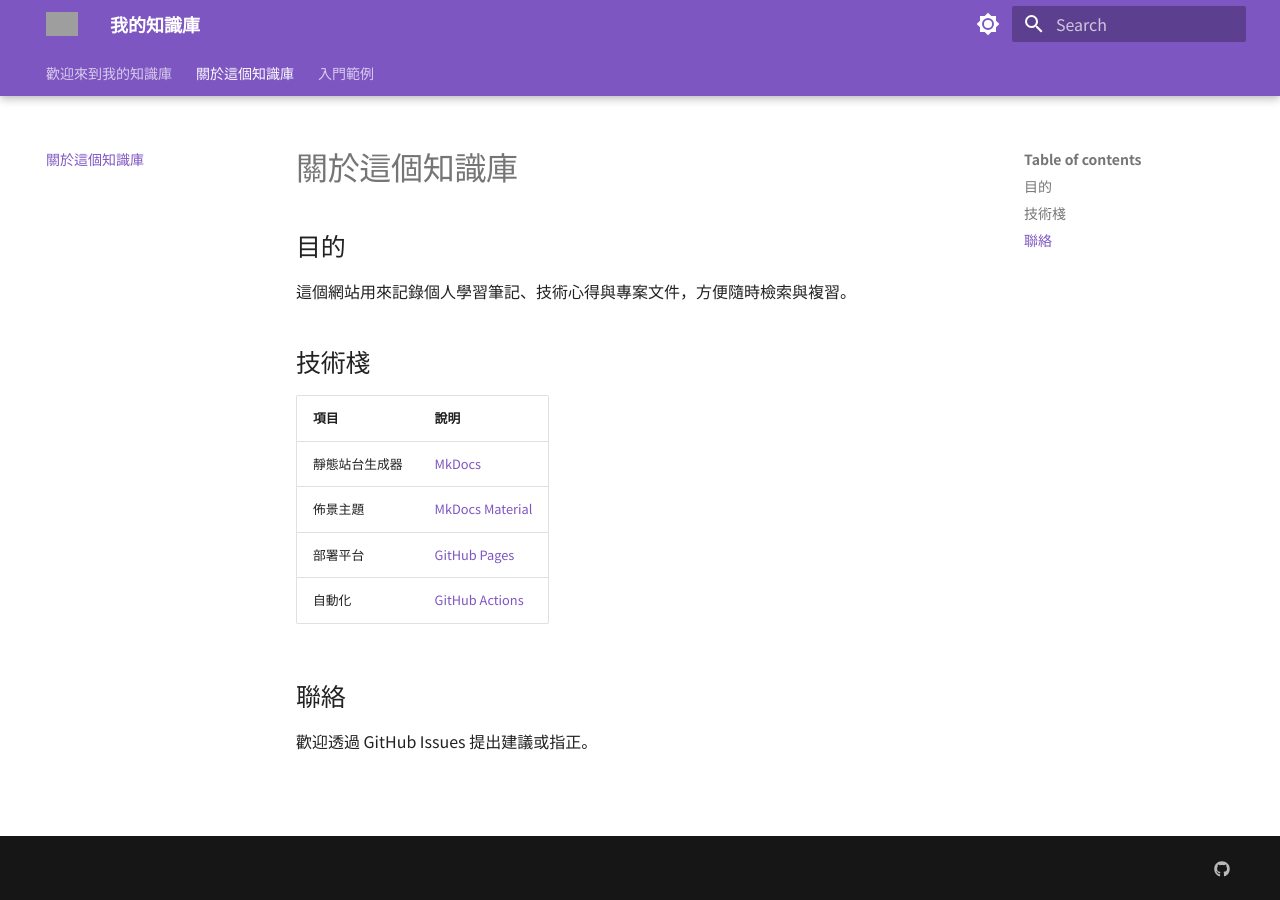
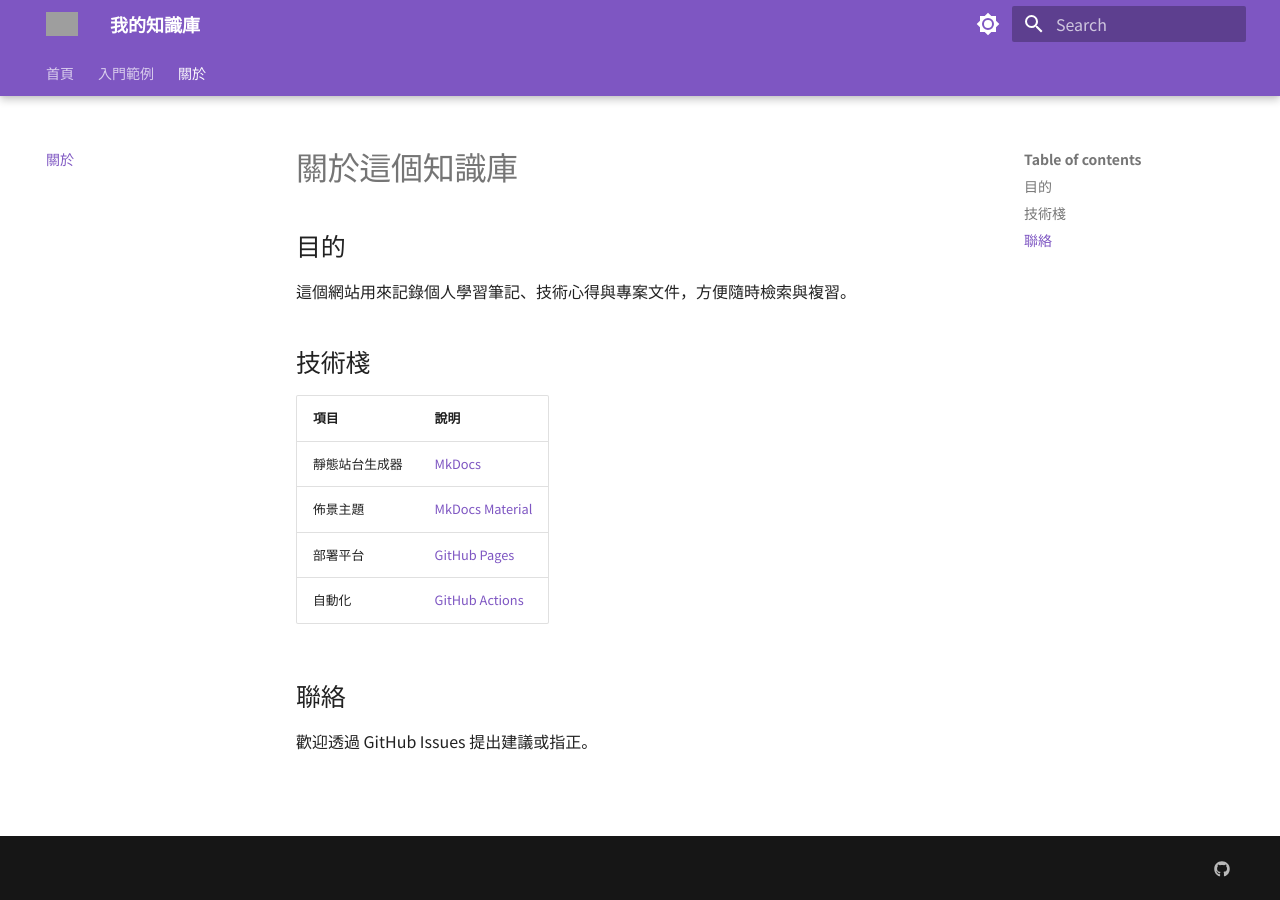
Before and after one commit to Loowootoo/mkb, an MkDocs documentation site: the page built from docs/about.md, in a window 1280 px wide. Built offline with MkDocs 1.6.1 and Material for MkDocs 9.7.7, drawn with Linux system fonts in a browser that asks for light colours; part of the change alters nothing that is shown; grey boxes are pictures that could not be loaded.

```diff
--- a/mkdocs.yml
+++ b/mkdocs.yml
@@ -1,6 +1,11 @@
 site_name: 我的知識庫
 site_description: 個人知識庫與筆記
 site_author: Couga
+
+nav:
+  - 首頁: index.md
+  - 入門範例: getting-started.md
+  - 關於: about.md
 
 theme:
   name: material
```
